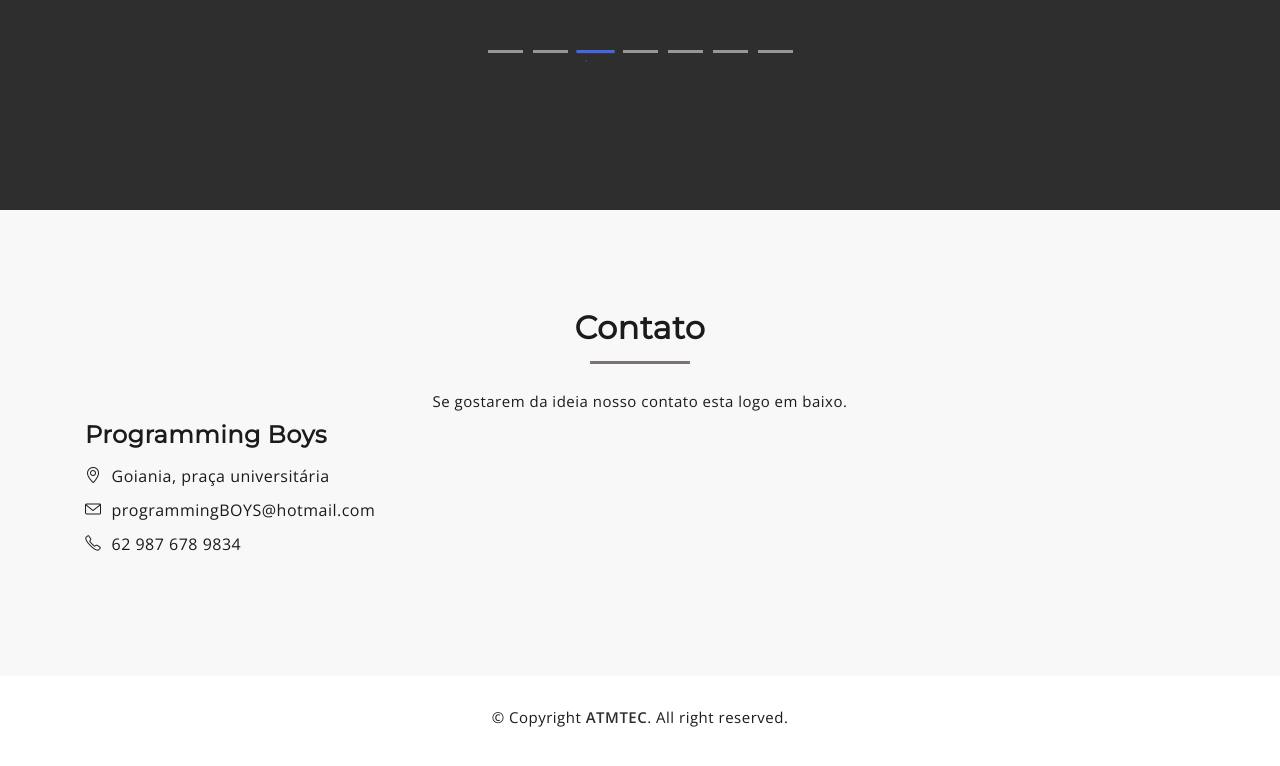
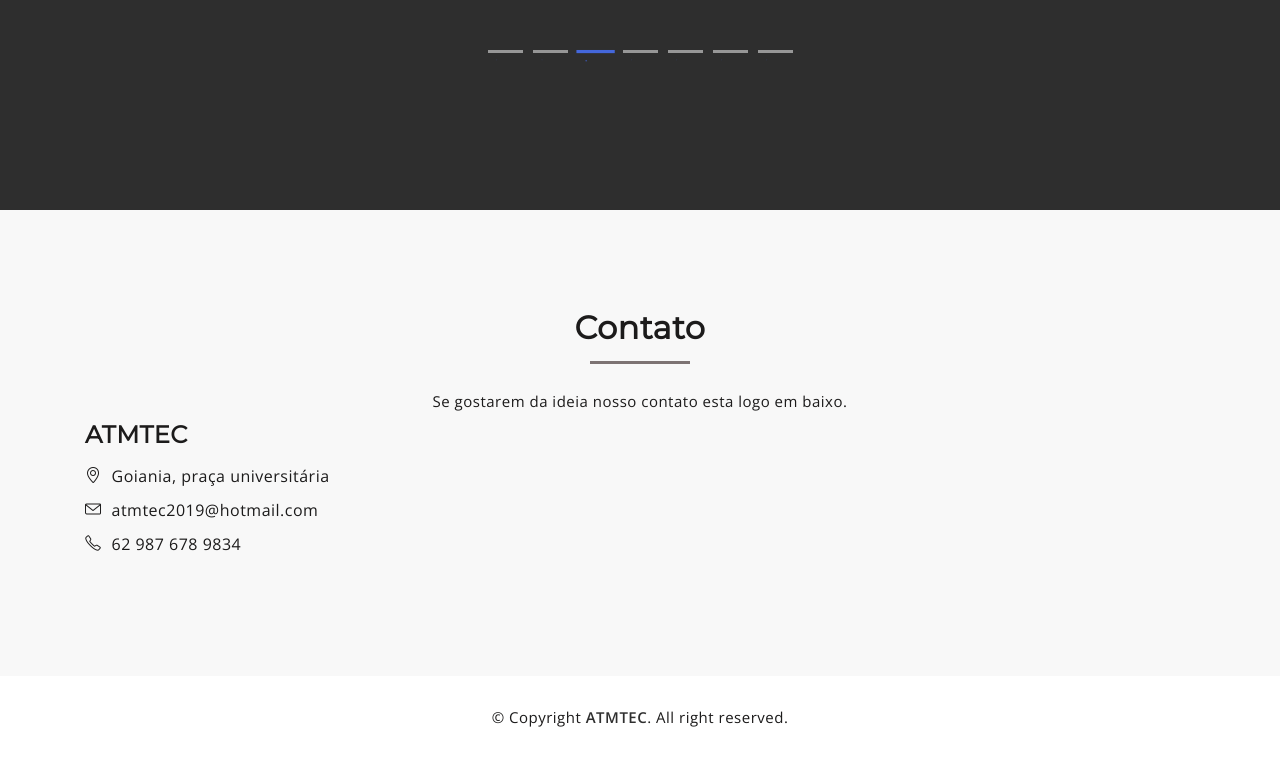
Before and after one commit to atmtec10/atmtec, a plain HTML site: page index.html in a window 1280 px wide. Shown: the part 6289-7055 px from the top of the page. Drawn offline with nearby package versions, Linux system fonts and the light colour scheme.

Commit message:
ATUALIZAÇÃO #2

```diff
--- a/index.html
+++ b/index.html
@@ -581,11 +581,11 @@
 							<!-- Start Contact Content -->
 									<div class="col-md-4">
 										<div class="mu-contact-right">
-											<h4>Programming Boys</h4>
+											<h4>ATMTEC</h4>
 											<p></p>
 											<address>
 												<p><i class="icon-location-pin"></i>Goiania, praça universitária</p>
-												<p><i class="icon-envelope"></i>programmingBOYS@hotmail.com</p>
+												<p><i class="icon-envelope"></i>atmtec2019@hotmail.com</p>
 												<p><i class="icon-phone"></i>62 987 678 9834</p>
 											</address>
 										</div>
```
